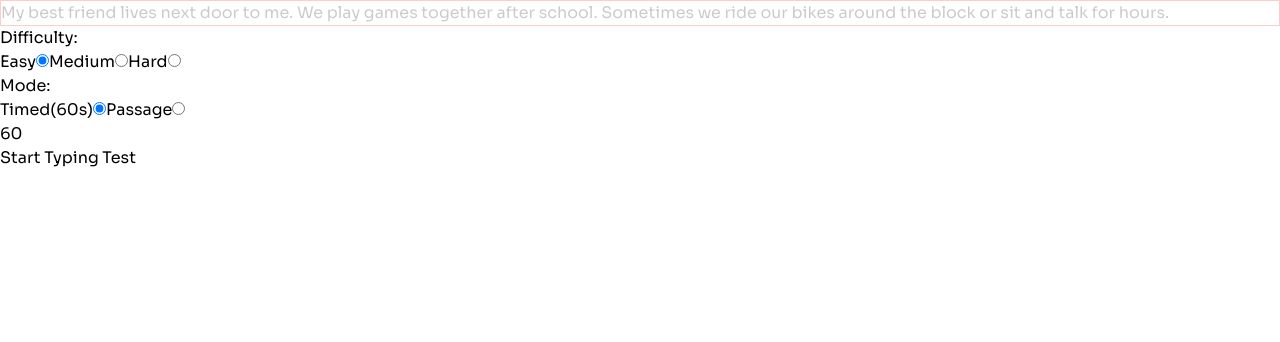
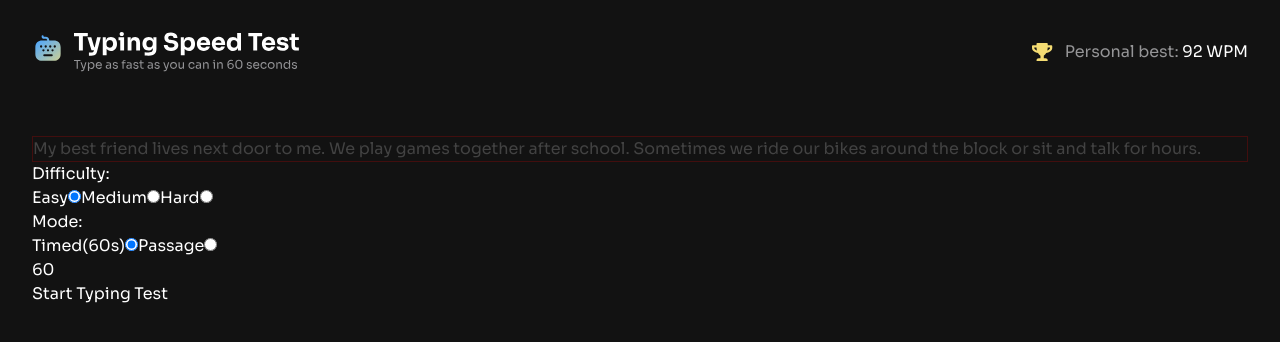
Before and after one commit to SanazBHMN/typing-speed-test, a React (Vite) app: page / in a window 1280 px wide. Shown: the top 342 px of the page. Built offline with nearby package versions, Linux system fonts and the light colour scheme.

Commit message:
Implement Header and make it responsive

```diff
--- a/index.html
+++ b/index.html
@@ -6,7 +6,7 @@
     <meta name="viewport" content="width=device-width, initial-scale=1.0" />
     <title>Frontend Mentor | Typing Speed Test</title>
   </head>
-  <body class="font-sora text-base">
+  <body class="font-sora text-base bg-neutral-900 text-neutral-0">
     <div id="root"></div>
     <script type="module" src="/src/main.jsx"></script>
   </body>
--- a/src/App.jsx
+++ b/src/App.jsx
@@ -4,6 +4,7 @@ import { useStopwatch } from "./hooks/useStopwatch";
 import { Passage } from "./components/Passage";
 import passages from "./data.json";
 import { getRandomIndex } from "./utils/getRandomIndex";
+import { Header } from "./components/Header";
 
 function App() {
   const [secondsLeft, setSecondsLeft] = useState(60);
@@ -76,7 +77,8 @@ function App() {
   };
 
   return (
-    <div>
+    <div className="p-4 md:p-8 pb-0">
+      <Header bestResult={92} />
       <div
         style={{
           border: "1px solid red",
--- /dev/null
+++ b/src/components/Header.jsx
@@ -0,0 +1,27 @@
+// import statics
+import LogoSmall from "../assets/icons/logo-small.svg";
+import LogoLarge from "../assets/icons/logo-large.svg";
+import ChampionCup from "../assets/icons/icon-personal-best.svg";
+
+export const Header = ({ bestResult }) => {
+  return (
+    <div className="flex justify-between items-center mb-8 md:mb-10 xl:mb-16">
+      <div>
+        <img src={LogoSmall} alt="A keyboard" className="md:hidden" />
+        <img
+          src={LogoLarge}
+          alt="A keyboard with a text to its right"
+          className="hidden md:block"
+        />
+      </div>
+      <div className="flex justify-around items-center">
+        <img src={ChampionCup} alt="Champion Cup" className="mr-3" />
+        <p className="text-neutral-400">
+          <span className="md:hidden">Best: </span>
+          <span className="hidden md:inline">Personal best: </span>
+          <span className="text-neutral-0">{bestResult} WPM</span>
+        </p>
+      </div>
+    </div>
+  );
+};
```
